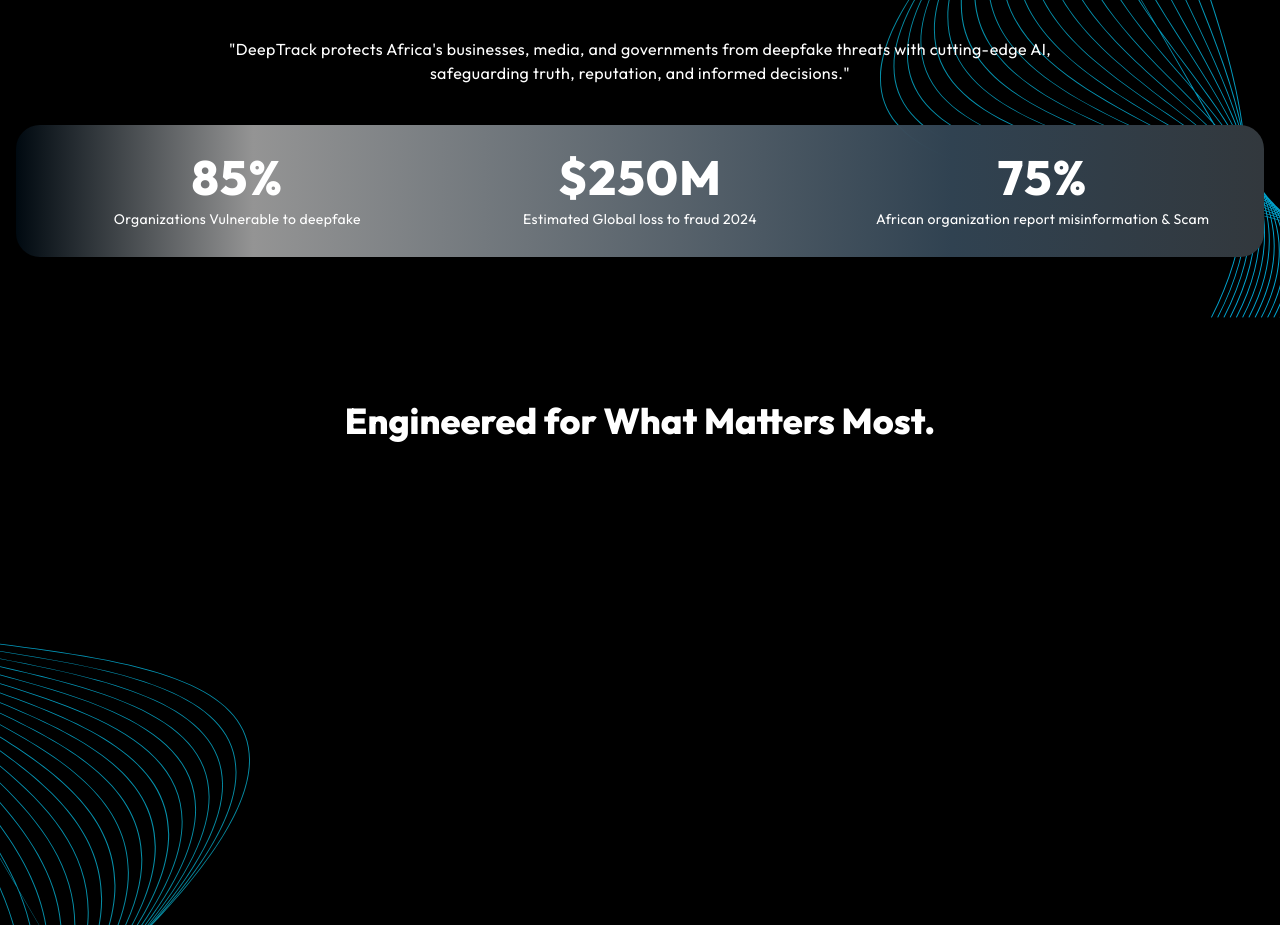
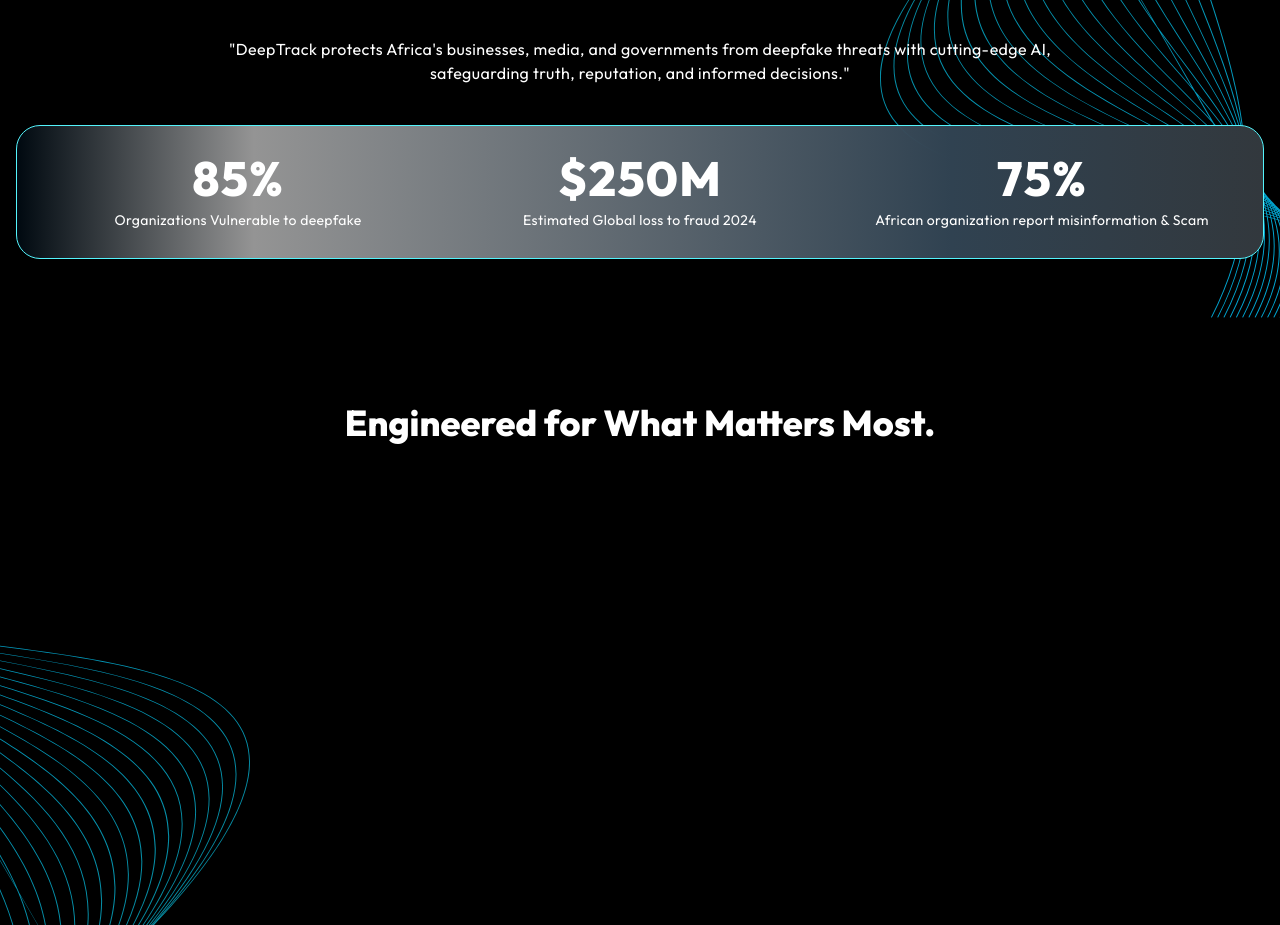
Before and after one commit to kaptuR-AI/captur-website, a Next.js app: page / in a window 1280 px wide. Shown: the part 1100-2025 px from the top of the page. Built offline with nearby package versions, Linux system fonts and the light colour scheme.

Commit message:
DEEPTRACK-2/fix:ensured landing page alignment

```diff
--- a/components/landing-page/impact-section.tsx
+++ b/components/landing-page/impact-section.tsx
@@ -6,7 +6,7 @@
                 and governments from deepfake threats with cutting-edge AI,
                 safeguarding truth, reputation, and informed decisions.&quot;
             </p>
-            <div className="p-7 rounded-3xl h-[30rem] justify-between bg-impact-gradient-up text-white grid lg:grid-cols-3 sm:grid-col-1 md:h-auto md:bg-impact-gradient md:grid-cols-3 gap-4  ">
+            <div className="border border-customTeal p-7 rounded-3xl h-[30rem] justify-between bg-impact-gradient-up text-white grid lg:grid-cols-3 sm:grid-col-1 md:h-auto md:bg-impact-gradient md:grid-cols-3 gap-4  ">
                 <div className="text-center">
                     <h2 className="font-extrabold text-5xl mb-2 tracking-wide">85<span>%</span></h2>
                     <p className="text-sm tracking-wide">Organizations Vulnerable to deepfake</p>
```
Also changed, not shown: public/svg-icons/group.svg (renamed from public/svg-icons/Group.svg), public/svg-icons/integration.svg (renamed from public/svg-icons/Integration.svg).
